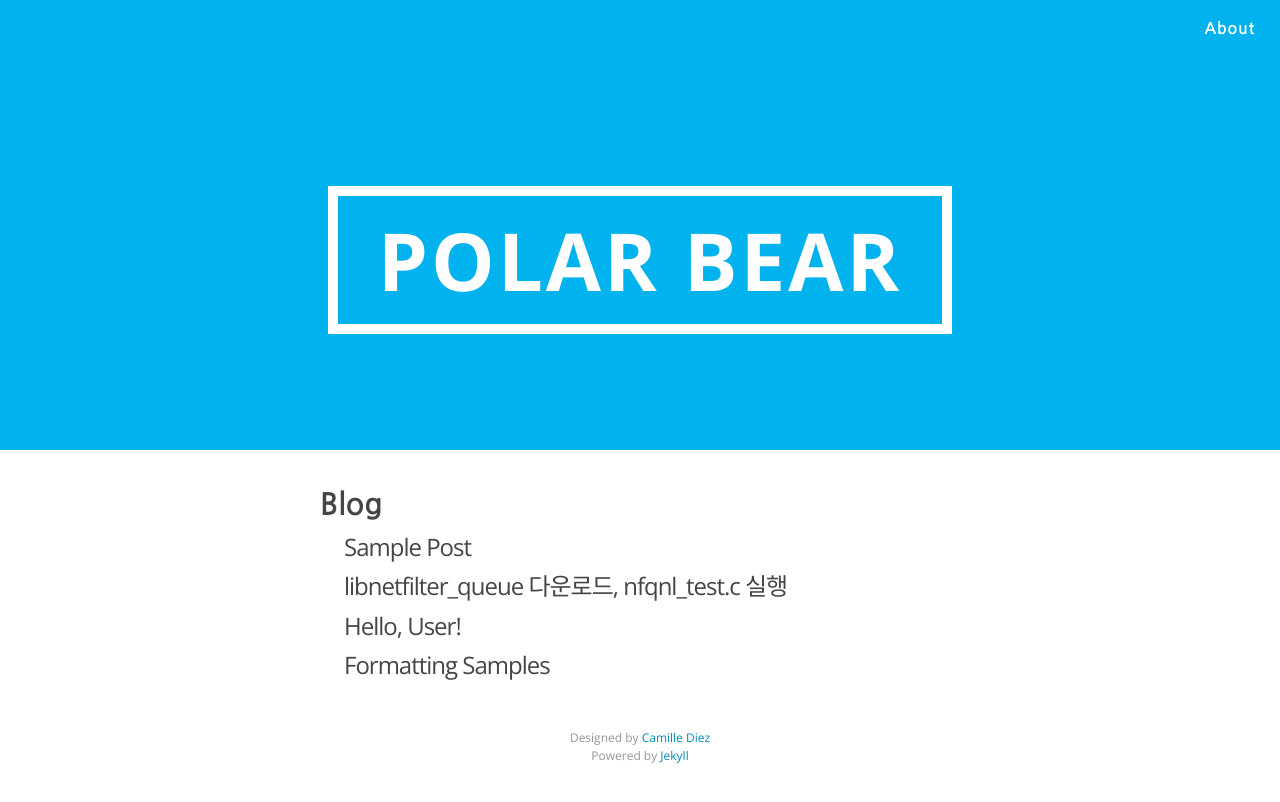
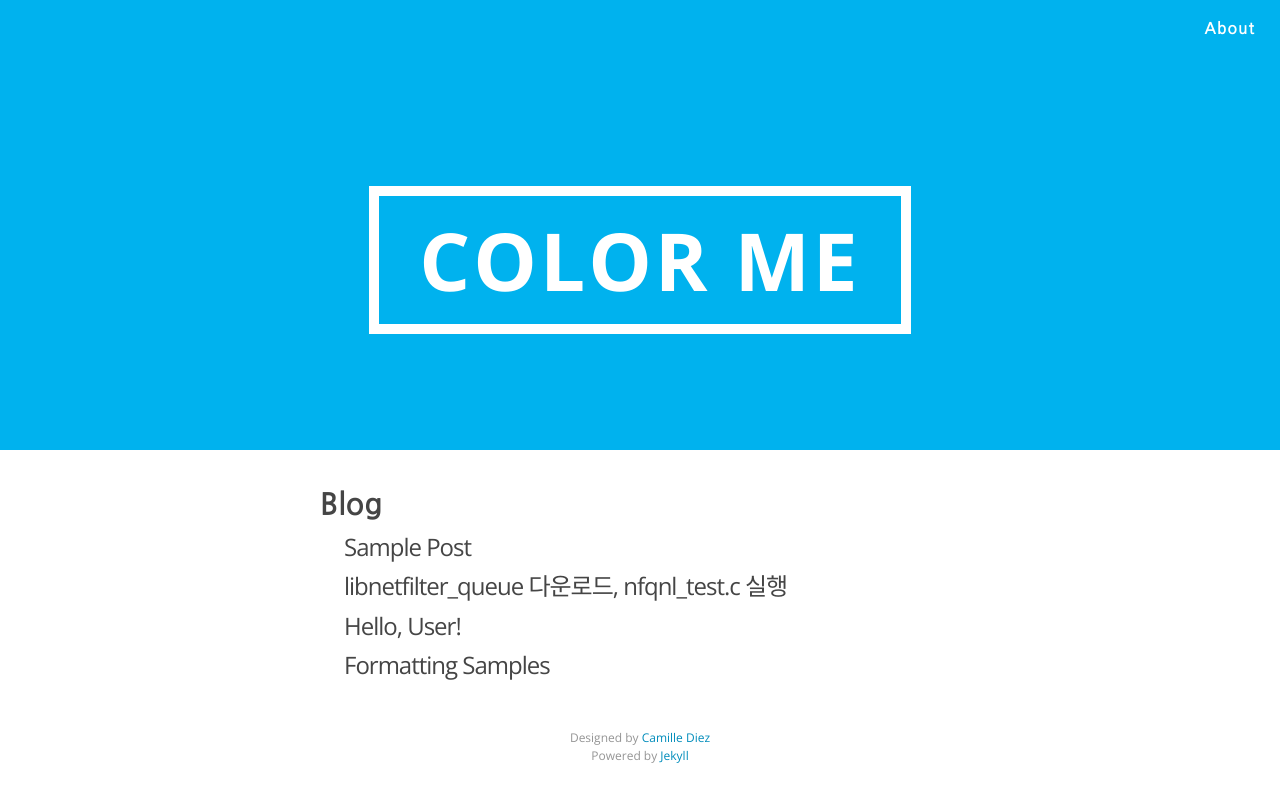
Before and after one commit to diezcami/polar-bear-theme, a Jekyll site: the page built from index.html, in a window 1280 px wide. Shown: the top 802 px of the page. Built offline with Jekyll 4.4.1, drawn with Linux system fonts in a browser that asks for light colours; nearby versions of some CDN libraries; some web fonts are replaced; Markdown is read by kramdown in place of the engine named in the settings.

Commit message:
font and name change

```diff
--- a/_config.yml
+++ b/_config.yml
@@ -1,5 +1,5 @@
 # Site settings
-title: Polar Bear
+title: Color Me
 email:
 description: > # this means to ignore newlines until "baseurl:"
   Jekyll Theme Demo
--- a/_sass/_base.scss
+++ b/_sass/_base.scss
@@ -10,7 +10,7 @@
 /* Basic Styling
  * ============================================== */
     body {
-        font-family: $base-font-family;
+        font-family: "Nanum Gothic", sans-serif;
         font-size: $base-font-size;
         line-height: $base-line-height;
         font-weight: 300;
```
